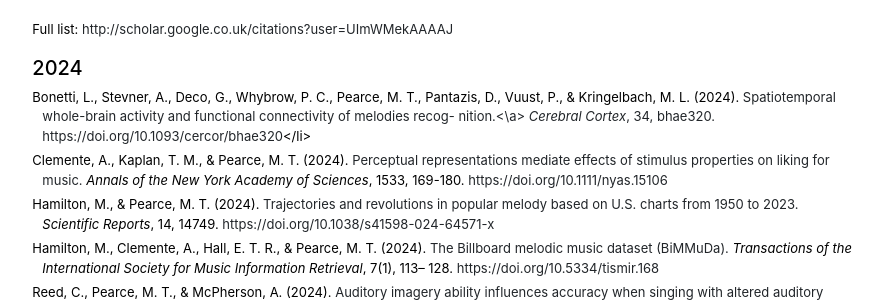
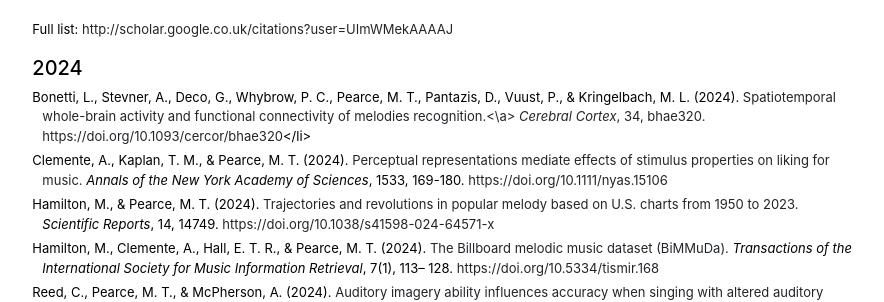
Before and after one commit to mtpearce/mtpearce.github.io, a Jekyll site: the page built from publications.md, in a window 1280 px wide and 900 px high. Shown: the part 129-431 px from the top of the window, without its empty margins (197-1081 px from the left). Built offline with Jekyll 4.4.1, drawn with Linux system fonts in a browser that asks for light colours.

Commit message:
Update publications

```diff
--- a/publications.md
+++ b/publications.md
@@ -9,7 +9,7 @@
 
 <ul class="publications">
 
-<li>Bonetti, L., Stevner, A., Deco, G., Whybrow, P. C., Pearce, M. T., Pantazis, D., Vuust, P., & Kringelbach, M. L. (2024). <a href="">Spatiotemporal whole-brain activity and functional connectivity of melodies recog- nition.<\a> <i>Cerebral Cortex</i>, 34, bhae320. <a href="https://doi.org/10.1093/cercor/bhae320">https://doi.org/10.1093/cercor/bhae320</a></li>
+<li>Bonetti, L., Stevner, A., Deco, G., Whybrow, P. C., Pearce, M. T., Pantazis, D., Vuust, P., & Kringelbach, M. L. (2024). <a href="assets/papers/BonettiEtAl2024.pdf">Spatiotemporal whole-brain activity and functional connectivity of melodies recognition.<\a> <i>Cerebral Cortex</i>, 34, bhae320. <a href="https://doi.org/10.1093/cercor/bhae320">https://doi.org/10.1093/cercor/bhae320</a></li>
 
 <li>Clemente, A., Kaplan, T. M., & Pearce, M. T. (2024). <a href="assets/papers/ClementeEtAl2024.pdf">Perceptual representations mediate effects of stimulus properties on liking for music.</a> <i>Annals of the New York Academy of Sciences</i>, 1533, 169-180. <a href="https://doi.org/10.1111/nyas.15106">https://doi.org/10.1111/nyas.15106</a></li>
 
@@ -22,7 +22,6 @@
 <li>van der Weij, B., Pearce, M. T., & Honing, H. (2024). <a href="assets/papers/VanDerWeijEtAl2024.pdf">Computational modelling of rhythm perception and the role of enculturation.</a> In D. Shanahan, J. A. Burgoyne, & I. Quinn (Eds.) <i>Oxford Handbook of Music and Corpus Studies.</i> Oxford University Press. <a href="https://doi.org/10.1093/oxfordhb/9780190945442.013.13">https://doi.org/10.1093/oxfordhb/9780190945442.013.13</a></li>
 
 <li>Zioga, I., Harrison, P. M. C., Pearce, M. T., Bhattacharya, J., Di, C., & Luft, B. (2024). <a href="assets/papers/ZiogaEtAl2024.pdf">The association between liking, learning and creativity in music.</a> <i>Scientific Reports</i>, 14, 19048. <a href="https://doi.org/10.1038/s41598-024-70027-z">https://doi.org/10.1038/s41598-024-70027-z</a></li>
-
 
 </ul>
 
```
